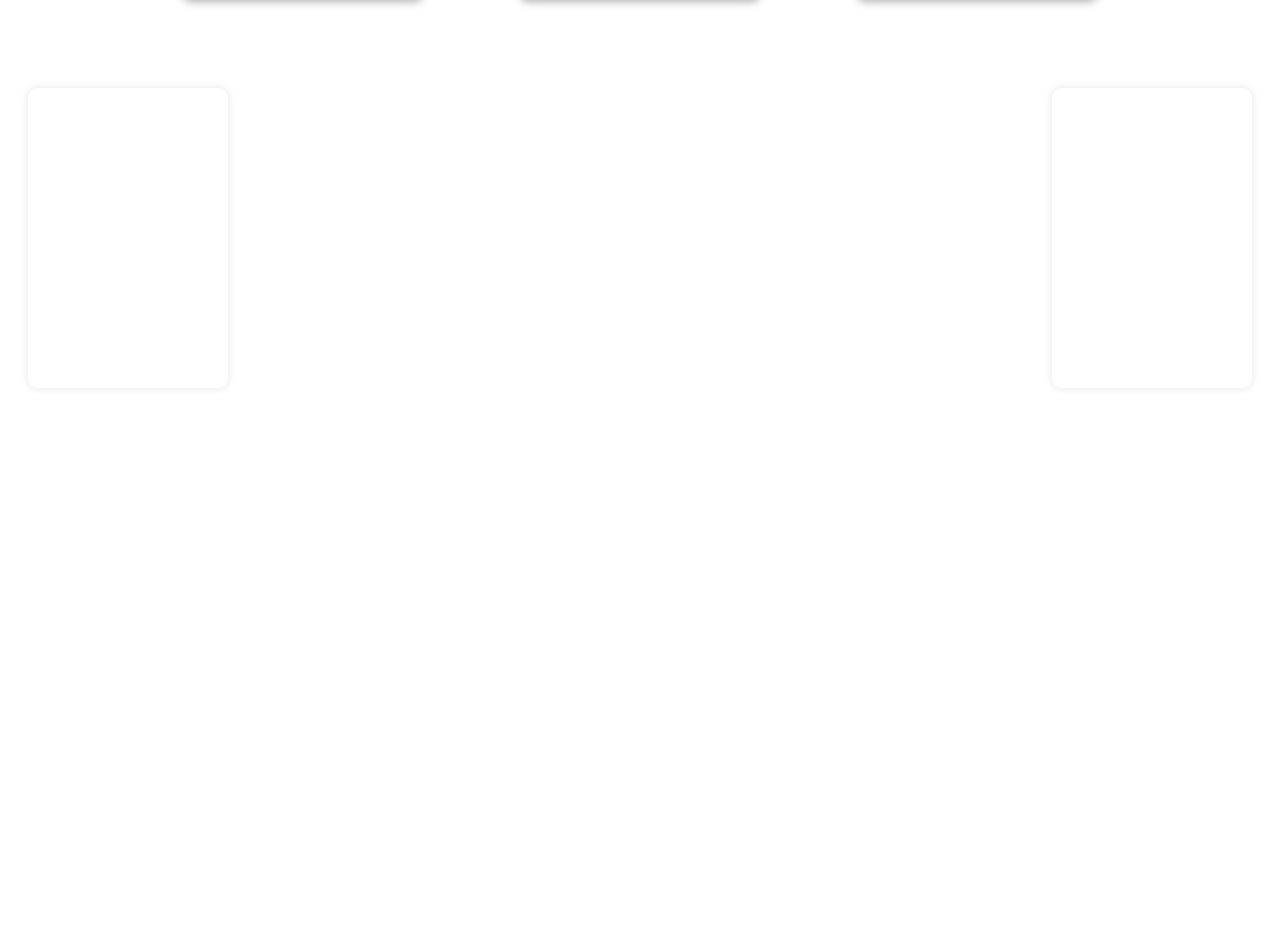
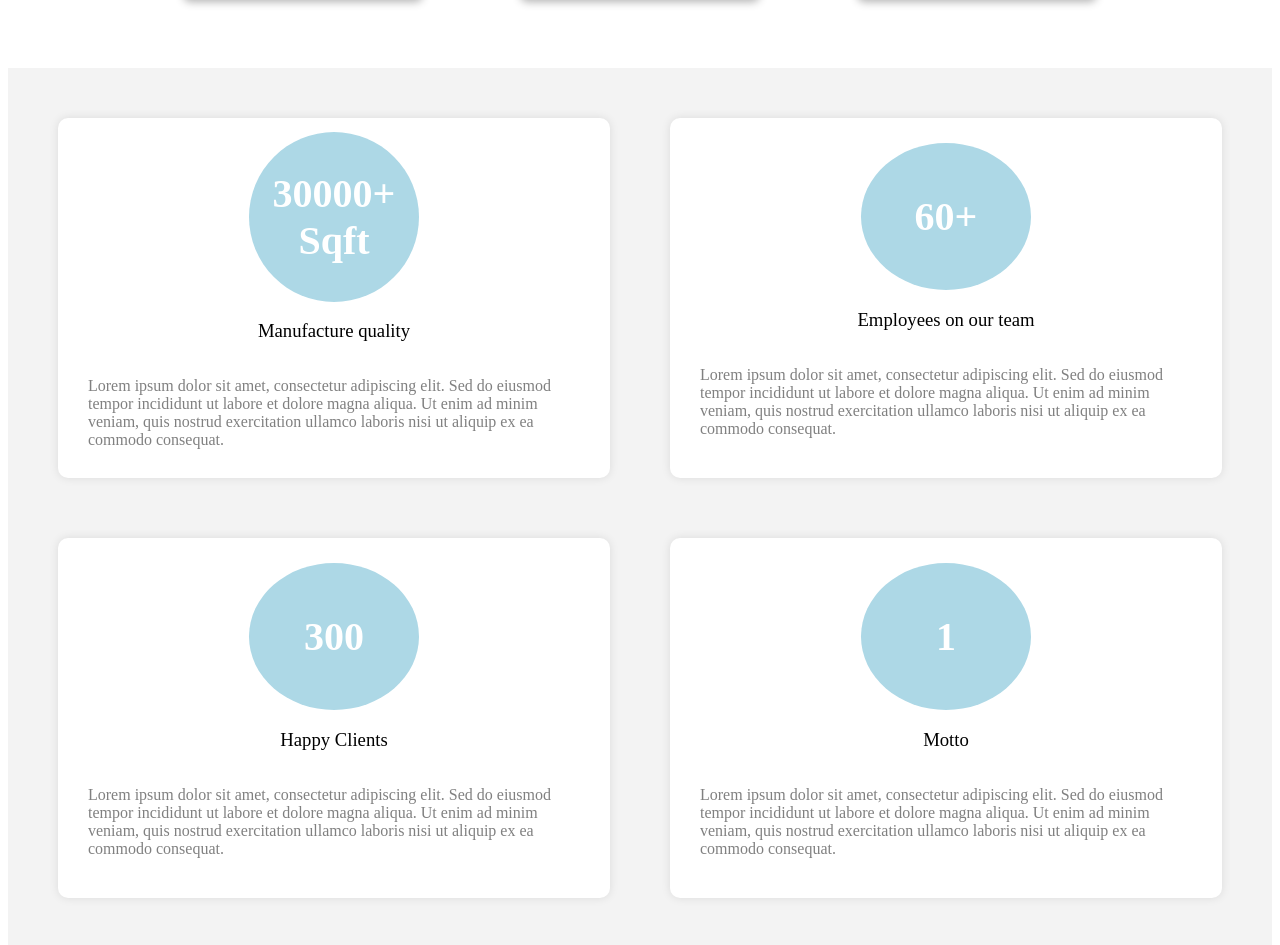
Before and after one commit to gulshan-ara/hardware_website, a React (Create React App) app: page / in a window 1280 px wide. Shown: the part 1441-2386 px from the top of the page. Before the commit the page ends 1857 px from the top, so only its background shows below. Built offline with nearby package versions, Linux system fonts and the light colour scheme.

Commit message:
Added features section

```diff
--- a/public/index.html
+++ b/public/index.html
@@ -2,7 +2,7 @@
 <html lang="en">
   <head>
     <meta charset="utf-8" />
-    <link rel="icon" href="%PUBLIC_URL%/favicon.ico" />
+    <!-- <link rel="icon" href="%PUBLIC_URL%/favicon.ico" /> -->
     <meta name="viewport" content="width=device-width, initial-scale=1" />
     <meta name="theme-color" content="#000000" />
     <meta
@@ -24,7 +24,7 @@
       work correctly both with client-side routing and a non-root public URL.
       Learn how to configure a non-root public URL by running `npm run build`.
     -->
-    <title>React App</title>
+    <title>Zeker Hardware</title>
   </head>
   <body>
     <noscript>You need to enable JavaScript to run this app.</noscript>
--- a/src/App.js
+++ b/src/App.js
@@ -14,7 +14,7 @@ const Headline = styled.div`
 
 function App() {
 	return (
-		<div className="App">
+		<div>
 			<NavBar />
 			<ImageCarousel />
 			<CardRow />
--- a/src/components/carousel.jsx
+++ b/src/components/carousel.jsx
@@ -2,92 +2,72 @@ import React from "react";
 import Slider from "react-slick";
 import "slick-carousel/slick/slick.css";
 import "slick-carousel/slick/slick-theme.css";
+import styled from "styled-components";
 
-export const ImageCarousel = () => {
-	const settings = {
-		dots: true,
-		infinite: true,
-		speed: 500,
-		slidesToShow: 1,
-		slidesToScroll: 1,
-		autoplay: true,
-		autoplaySpeed: 3000,
-	};
+// Define styled components
+const CarouselItem = styled.div`
+  position: relative;
+`;
 
-	return (
-		<Slider {...settings}>
-			<div className="carousel-item">
-				<div className="carousel-caption">
-					<h2>Bathroom Hardware</h2>
-					<p>Serenity in the silence</p>
-				</div>
-				<img src="/assets/images/image_1.png" alt="Image 1" />
-			</div>
-			<div className="carousel-item">
-				<div className="carousel-caption">
-					<h2>Door Hardware</h2>
-					<p>Let the class speak the truth</p>
-				</div>
-				<img src="/assets/images/image_1.png" alt="Image 2" />
-			</div>
-			<div className="carousel-item">
-				<div className="carousel-caption">
-					<h2>Furniture Fittings</h2>
-					<p>Crafted from metal, Curated from heart</p>
-				</div>
-				<img src="/assets/images/image_1.png" alt="Image 3" />
-			</div>
-		</Slider>
-	);
-};
-
-// Combined CSS and JSX
-const styles = `
-/* CSS styles for the image carousel */
-.carousel-item {
-  position: relative;
-}
-
-.carousel-caption {
+const Caption = styled.div`
   position: absolute;
   bottom: 0;
   left: 0;
   transform: translate(150px, -80%);
   text-align: left;
+`;
 
-}
-
-.carousel-caption h2{
+const Title = styled.h2`
   margin: 3px 0;
   font-size: 40px;
   color: #535e65;
-}
+`;
 
-.carousel-caption p {
+const Description = styled.p`
   margin: 3px 0;
   font-size: 30px;
   color: #fff;
-}
+`;
 
-.carousel-item img {
+const StyledImage = styled.img`
   width: 100%;
   height: 500px;
-}
-
-@media (max-width: 768px) {
-  .carousel-caption {
-    transform: translate(50%, -80%); /* Adjust caption position for smaller screens */
-  }
-}
-
-@media (max-width: 480px) {
-  .carousel-caption {
-    transform: translate(20%, -80%); /* Further adjust caption position for even smaller screens */
-  }
-}
 `;
 
-// Inject the styles into the document
-const styleElement = document.createElement("style");
-styleElement.innerHTML = styles;
-document.head.appendChild(styleElement);
+export const ImageCarousel = () => {
+  const settings = {
+    dots: true,
+    infinite: true,
+    speed: 500,
+    slidesToShow: 1,
+    slidesToScroll: 1,
+    autoplay: true,
+    autoplaySpeed: 3000,
+  };
+
+  return (
+    <Slider {...settings}>
+      <CarouselItem>
+        <Caption>
+          <Title>Bathroom Hardware</Title>
+          <Description>Serenity in the silence</Description>
+        </Caption>
+        <StyledImage src="./assets/images/image_1.png" alt="Image 1" />
+      </CarouselItem>
+      <CarouselItem>
+        <Caption>
+          <Title>Door Hardware</Title>
+          <Description>Let the class speak the truth</Description>
+        </Caption>
+        <StyledImage src="./assets/images/image_1.png" alt="Image 2" />
+      </CarouselItem>
+      <CarouselItem>
+        <Caption>
+          <Title>Furniture Fittings</Title>
+          <Description>Crafted from metal, Curated from heart</Description>
+        </Caption>
+        <StyledImage src="./assets/images/image_1.png" alt="Image 3" />
+      </CarouselItem>
+    </Slider>
+  );
+};
--- a/src/components/feature.jsx
+++ b/src/components/feature.jsx
@@ -1,23 +1,58 @@
-import React from 'react';
-import styled from 'styled-components';
+import React from "react";
+import styled from "styled-components";
 
 // Define the styled components
 const TransparentBackground = styled.div`
-  background-color: rgba(255, 255, 255, 0.5); /* Transparent white background */
+	background-color: rgba(
+		133,
+		133,
+		133,
+		0.1
+	); /* Transparent white background */
 	padding: 20px; /* Adjust padding as needed */
 `;
 
 const CardRow = styled.div`
 	display: flex;
-  justify-content: space-between; /* Cards will be evenly spaced */
+	justify-content: space-around; /* Cards will be evenly spaced */
 `;
 
 const Card = styled.div`
-  width: 200px; /* Adjust card width as needed */
+	flex: 1; /* Adjust card width as needed */
 	height: 300px; /* Adjust card height as needed */
 	background-color: white;
 	border-radius: 10px; /* Rounded corners for the cards */
 	box-shadow: 0px 0px 10px rgba(0, 0, 0, 0.1); /* Add a slight shadow for depth */
+	margin: 30px;
+	padding: 30px;
+	display: flex;
+	flex-direction: column;
+	align-items: center;
+	justify-content: center;
+`;
+
+const Circle = styled.div`
+	width: 150px;
+	height: 150px;
+	border-radius: 50%;
+	background-color: lightblue;
+	display: flex;
+	justify-content: center;
+	align-items: center;
+	color: white; /* Set text color to white */
+	padding: 10px;
+`;
+
+const Title = styled.h3`
+	font-size: 35;
+	font-weight: 500;
+`;
+
+const Description = styled.p`
+	font-size: 25;
+	font-weight: 500;
+	letter-spacing: 0.3;
+	color: grey;
 `;
 
 // Define the TransparentCardRow component
@@ -25,8 +60,60 @@ const TransparentCardRow = () => {
 	return (
 		<TransparentBackground>
 			<CardRow>
-        <Card></Card>
-        <Card></Card>
+				<Card>
+					<Circle>
+						<h3 style={{"font-size": 40, "text-align": "center"}}>30000+ Sqft</h3>
+					</Circle>
+					<Title>Manufacture quality</Title>
+					<Description>
+						Lorem ipsum dolor sit amet, consectetur adipiscing elit.
+						Sed do eiusmod tempor incididunt ut labore et dolore
+						magna aliqua. Ut enim ad minim veniam, quis nostrud
+						exercitation ullamco laboris nisi ut aliquip ex ea
+						commodo consequat.
+					</Description>
+				</Card>
+				<Card>
+					<Circle>
+						<h3 style={{"font-size": 40}}>60+</h3>
+					</Circle>
+					<Title>Employees on our team</Title>
+					<Description>
+						Lorem ipsum dolor sit amet, consectetur adipiscing elit.
+						Sed do eiusmod tempor incididunt ut labore et dolore
+						magna aliqua. Ut enim ad minim veniam, quis nostrud
+						exercitation ullamco laboris nisi ut aliquip ex ea
+						commodo consequat.
+					</Description>
+				</Card>
+			</CardRow>
+			<CardRow>
+				<Card>
+					<Circle>
+						<h3 style={{"font-size": 40}}>300</h3>
+					</Circle>
+					<Title>Happy Clients</Title>
+					<Description>
+						Lorem ipsum dolor sit amet, consectetur adipiscing elit.
+						Sed do eiusmod tempor incididunt ut labore et dolore
+						magna aliqua. Ut enim ad minim veniam, quis nostrud
+						exercitation ullamco laboris nisi ut aliquip ex ea
+						commodo consequat.
+					</Description>
+				</Card>
+				<Card>
+					<Circle>
+						<h3 style={{"font-size": 40}}>1</h3>
+					</Circle>
+					<Title>Motto</Title>
+					<Description>
+						Lorem ipsum dolor sit amet, consectetur adipiscing elit.
+						Sed do eiusmod tempor incididunt ut labore et dolore
+						magna aliqua. Ut enim ad minim veniam, quis nostrud
+						exercitation ullamco laboris nisi ut aliquip ex ea
+						commodo consequat.
+					</Description>
+				</Card>
 			</CardRow>
 		</TransparentBackground>
 	);
--- a/src/components/navbar.jsx
+++ b/src/components/navbar.jsx
@@ -4,7 +4,7 @@ export const NavBar = () => {
 	return (
 		<nav className="navbar">
 			<section className="logo-section">
-				<img src="/assets/images/logo.png" alt="Logo" />
+				<img src="./assets/images/logo.png" alt="Logo" />
 			</section>
 			<section className="links-section">
 				<ul>
--- a/src/components/team.jsx
+++ b/src/components/team.jsx
@@ -90,7 +90,7 @@ const TeamRow = () => {
 		<CardContainer>
 			<Card>
 				<ImageContainer>
-					<Image src="/assets/images/image_1.png" alt="About Us" />
+					<Image src="./assets/images/image_1.png" alt="About Us" />
 				</ImageContainer>
 				<Name>Ayush Sharma</Name>
 				<Designation>Director</Designation>
@@ -111,7 +111,7 @@ const TeamRow = () => {
 			</Card>
 			<Card>
 				<ImageContainer>
-					<Image src="/assets/images/image_1.png" alt="About Us" />
+					<Image src="./assets/images/image_1.png" alt="About Us" />
 				</ImageContainer>
 				<Name>Pankaj Rana</Name>
 				<Designation>Director</Designation>
@@ -132,7 +132,7 @@ const TeamRow = () => {
 			</Card>
 			<Card>
 				<ImageContainer>
-					<Image src="/assets/images/image_1.png" alt="About Us" />
+					<Image src="./assets/images/image_1.png" alt="About Us" />
 				</ImageContainer>
 				<Name>Gabriella</Name>
 				<Designation>Director</Designation>
```
Also changed, not shown: package.json (+7 -1 lines), 1 other file (tests, documents, lock files or other folders). Lines whose indentation alone changed are shown as unchanged.
